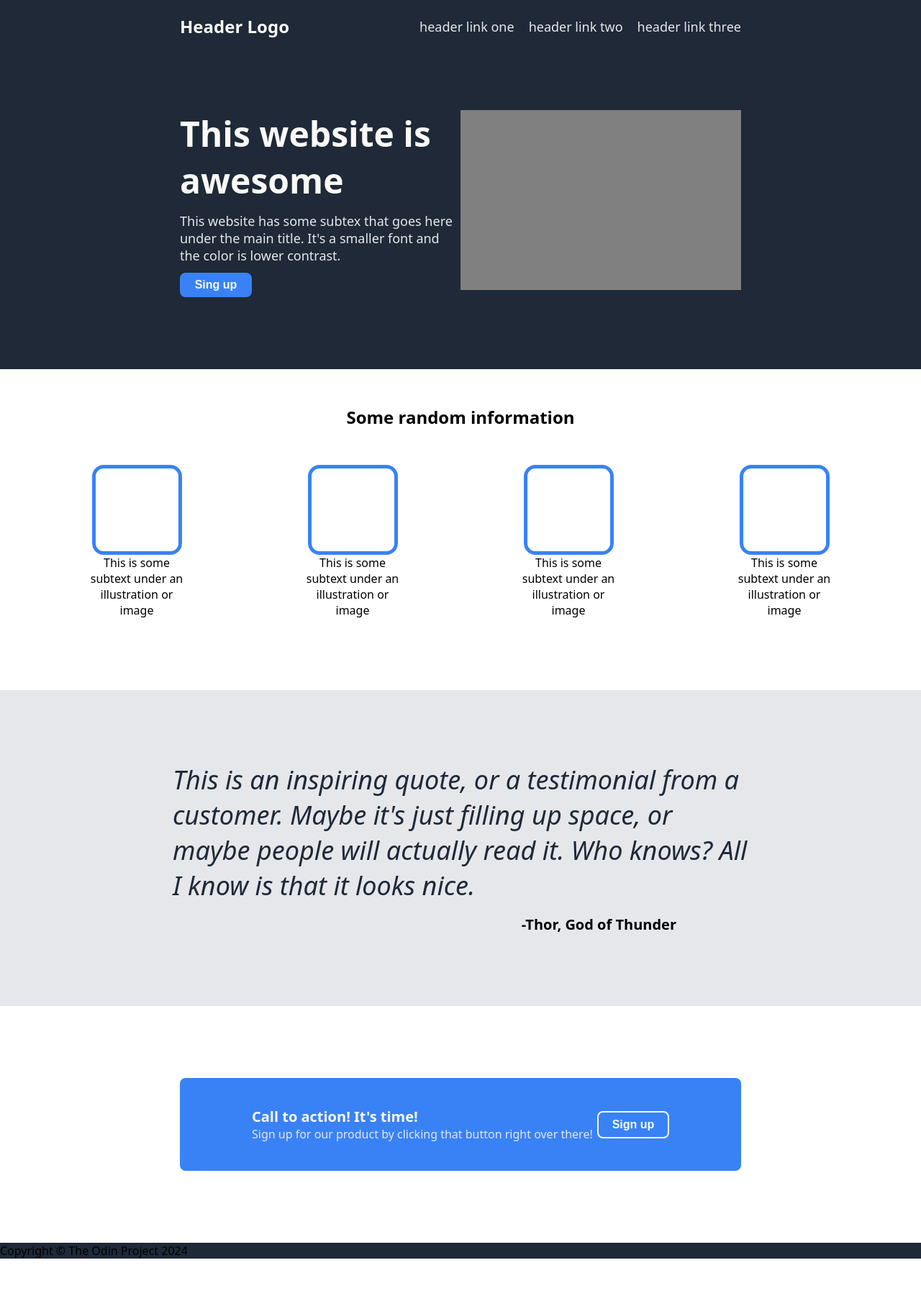
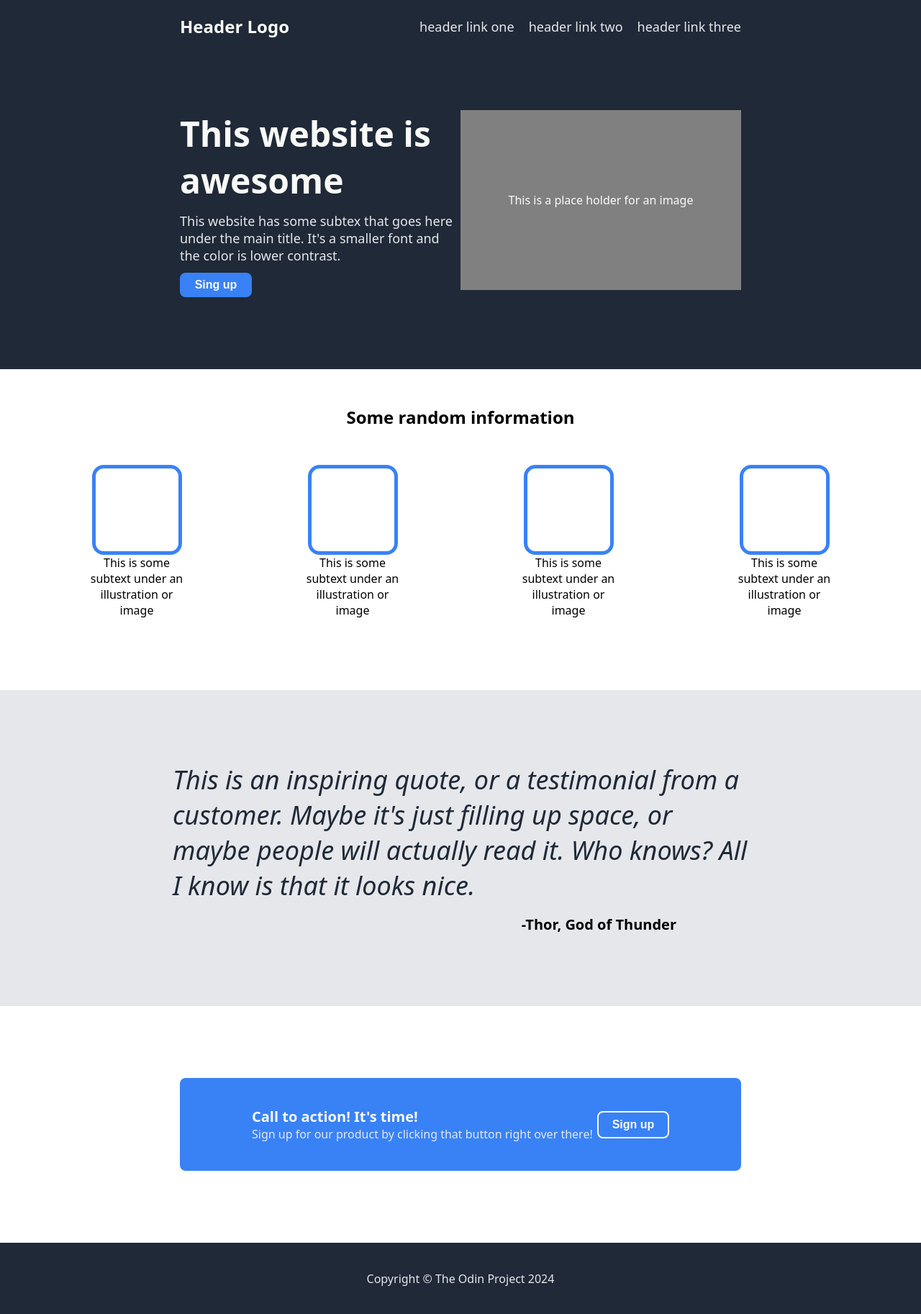
Before and after one commit to bejacore/odin-landing-page, a plain HTML site: page index.html in a window 1280 px wide. Shown: the whole page at 72% size. Before the commit the page ends 1749 px from the top, so only its background shows below. Drawn offline with Linux system fonts and the light colour scheme.

Commit message:
Add style to the footer image and

```diff
--- a/index.html
+++ b/index.html
@@ -23,7 +23,7 @@
                 <p>This website has some subtex that goes here under the main title. It's a smaller font and the color is lower contrast.</p>
                 <button>Sing up</button>
             </div>
-            <div class="image"></div>
+            <div class="image">This is a place holder for an image</div>
         </div>
     </div>
 
--- a/resources/css/styles.css
+++ b/resources/css/styles.css
@@ -45,6 +45,10 @@ a {
     height: 250px;
     width: 500px;
     background-color: gray;
+    display: flex;
+    justify-content: center;
+    align-items: center;
+    color: #F9FAF8;
 }
 
 .main-text {
@@ -176,3 +180,11 @@ span {
 .sign-up-container button {
     border: 2px solid #F9FAF8;
 }
+
+.footer {
+    display: flex;
+    align-items: center;
+    justify-content: center;
+    color: #E5E7EB;
+    height: 100px;
+}
```
